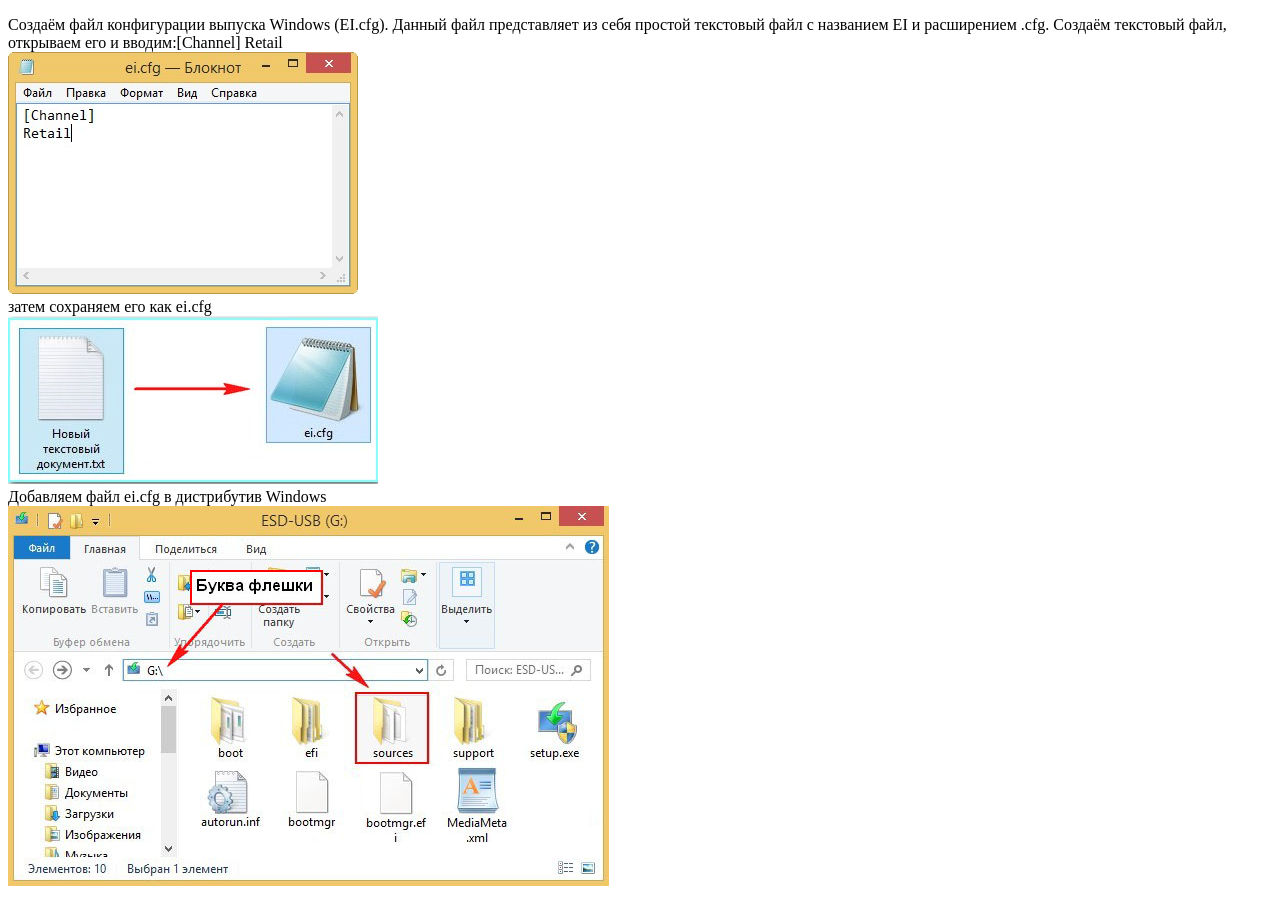
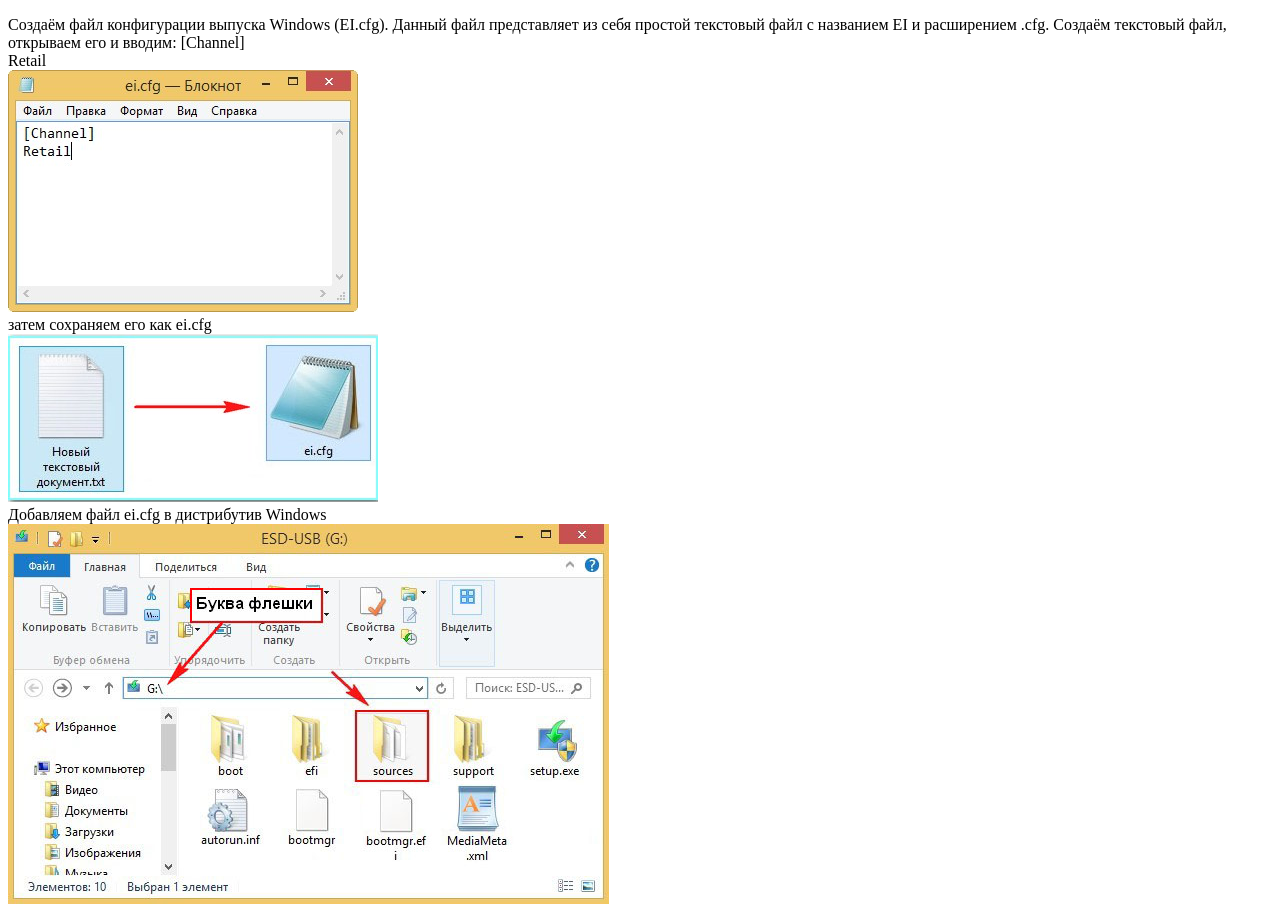
Before and after one commit to 03065/03065.github.io, a plain HTML site: page roby/index.html in a window 1280 px wide. Drawn offline with Linux system fonts and the light colour scheme.

Commit message:
Update index.html

```diff
--- a/roby/index.html
+++ b/roby/index.html
@@ -6,8 +6,8 @@
 </head>
 <body>
    <p>Создаём файл конфигурации выпуска Windows (EI.cfg).
-Данный файл представляет из себя простой текстовый файл с названием EI и расширением .cfg. Создаём текстовый файл, открываем его и вводим:[Channel]
-Retail  <br> <img src="img/1421493044_94.jpg" alt=""> <br>затем сохраняем его как ei.cfg <br><img src="img/1421492992_96.jpg" alt=""><br>Добавляем файл ei.cfg в дистрибутив Windows <br><img src="img/1421498329_100.jpg" alt=""></p>
+Данный файл представляет из себя простой текстовый файл с названием EI и расширением .cfg. Создаём текстовый файл, открываем его и вводим: <brr>[Channel]
+<br> Retail  <br> <img src="img/1421493044_94.jpg" alt=""> <br>затем сохраняем его как ei.cfg <br><img src="img/1421492992_96.jpg" alt=""><br>Добавляем файл ei.cfg в дистрибутив Windows <br><img src="img/1421498329_100.jpg" alt=""></p>
 
 </body>
 </html>
```
